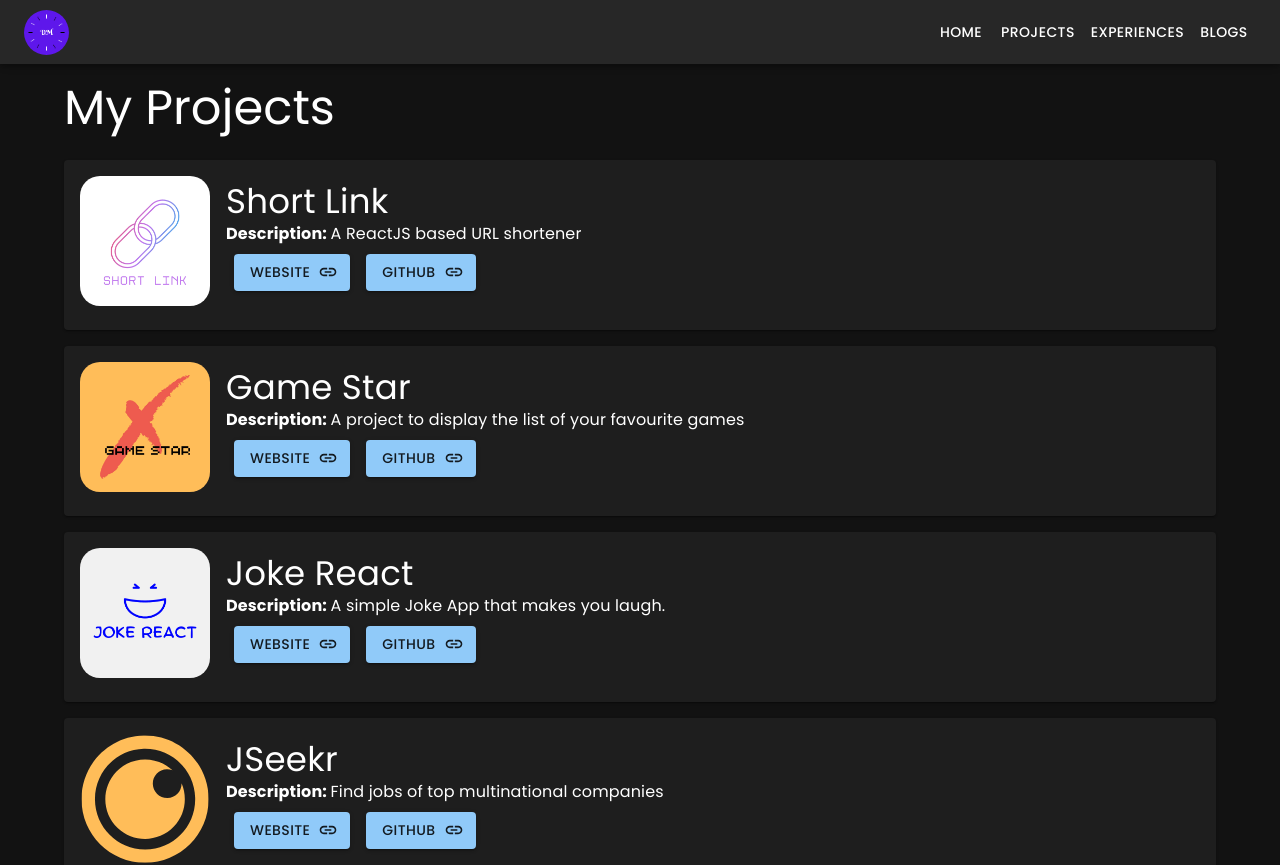
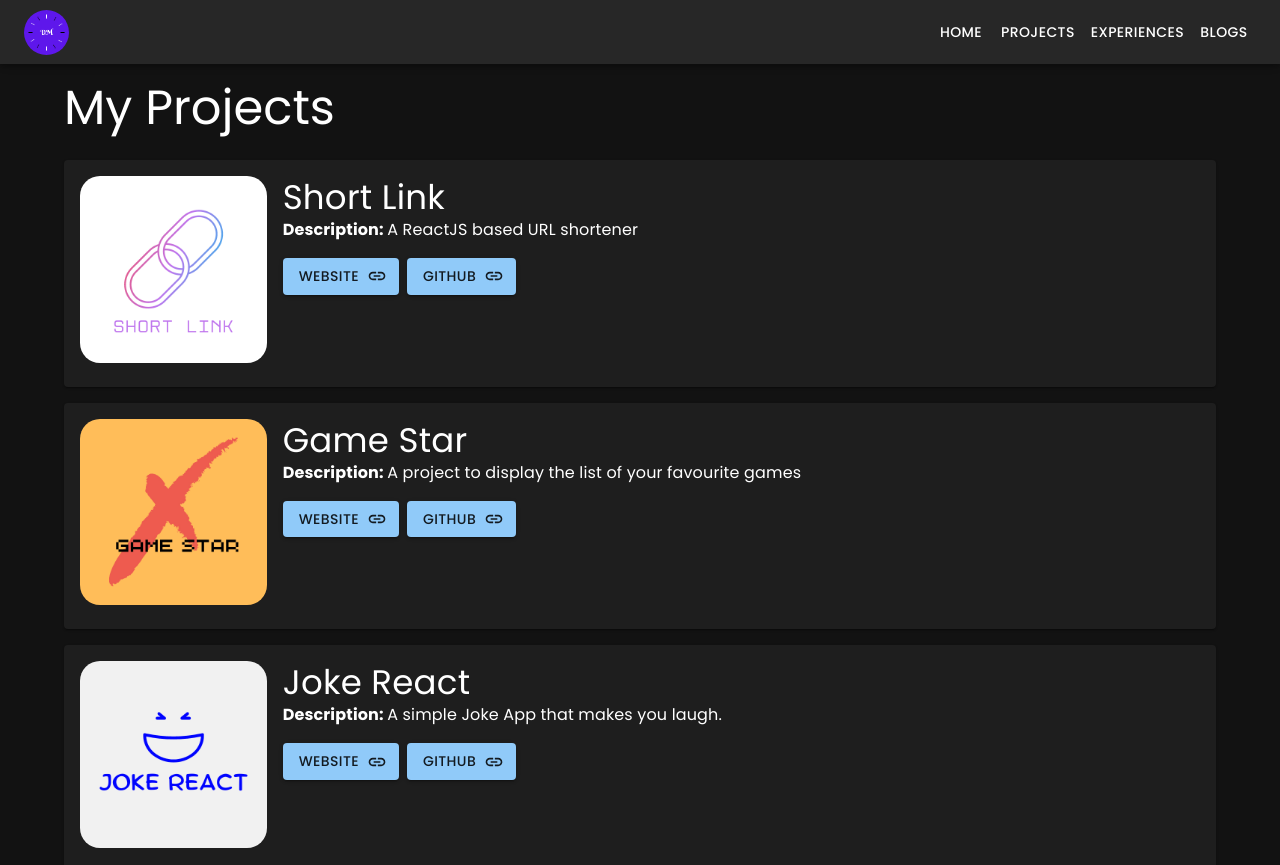
Before and after one commit to debajit13/portfolio, a React (Create React App) app: page /projects in a window 1280 px wide. Shown: the top 865 px of the page. Built offline with nearby package versions, Linux system fonts and the light colour scheme.

Commit message:
fix project section logo cut issue

```diff
--- a/src/components/projects/ProjectCard.js
+++ b/src/components/projects/ProjectCard.js
@@ -4,6 +4,7 @@ import {
   Card,
   CardContent,
   CardMedia,
+  Grid,
   Typography,
 } from '@mui/material';
 import { Link } from '@mui/icons-material';
@@ -14,14 +15,18 @@ const ProjectCard = ({ title, description, image, webURL, githubURL }) => {
     <>
       <Card className='mb-3'>
         <CardContent className='d-flex'>
+          <Grid container>
+            <Grid sm={2}>
               <CardMedia
                 image={image}
                 component='img'
-            sx={{ maxWidth: 130, borderRadius: 5 }}
+                sx={{ maxWidth: '100%', borderRadius: 5 }}
                 alt={`${title} logo`}
                 loading='lazy'
               />
-          <Box className='ms-3 d-flex flex-column pt-1'>
+            </Grid>
+            <Grid sm={8}>
+              <Box className='d-flex flex-column ms-md-3 mt-3 mt-md-0'>
                 <Typography variant='h4' component='h1'>
                   {title}
                 </Typography>
@@ -29,15 +34,12 @@ const ProjectCard = ({ title, description, image, webURL, githubURL }) => {
                   <span className='fw-bold'>Description: </span>
                   {description}
                 </Typography>
-            <Box>
+                <Box marginTop={2}>
                   <Button
                     endIcon={<Link />}
                     variant='contained'
                     href={webURL}
                     target='_blank'
-                sx={{
-                  m: 1,
-                }}
                   >
                     Website
                   </Button>
@@ -47,13 +49,15 @@ const ProjectCard = ({ title, description, image, webURL, githubURL }) => {
                     href={githubURL}
                     target='_blank'
                     sx={{
-                  m: 1,
+                      ml: 1,
                     }}
                   >
                     GitHub
                   </Button>
                 </Box>
               </Box>
+            </Grid>
+          </Grid>
         </CardContent>
       </Card>
     </>
```
Lines whose indentation alone changed are shown as unchanged.
